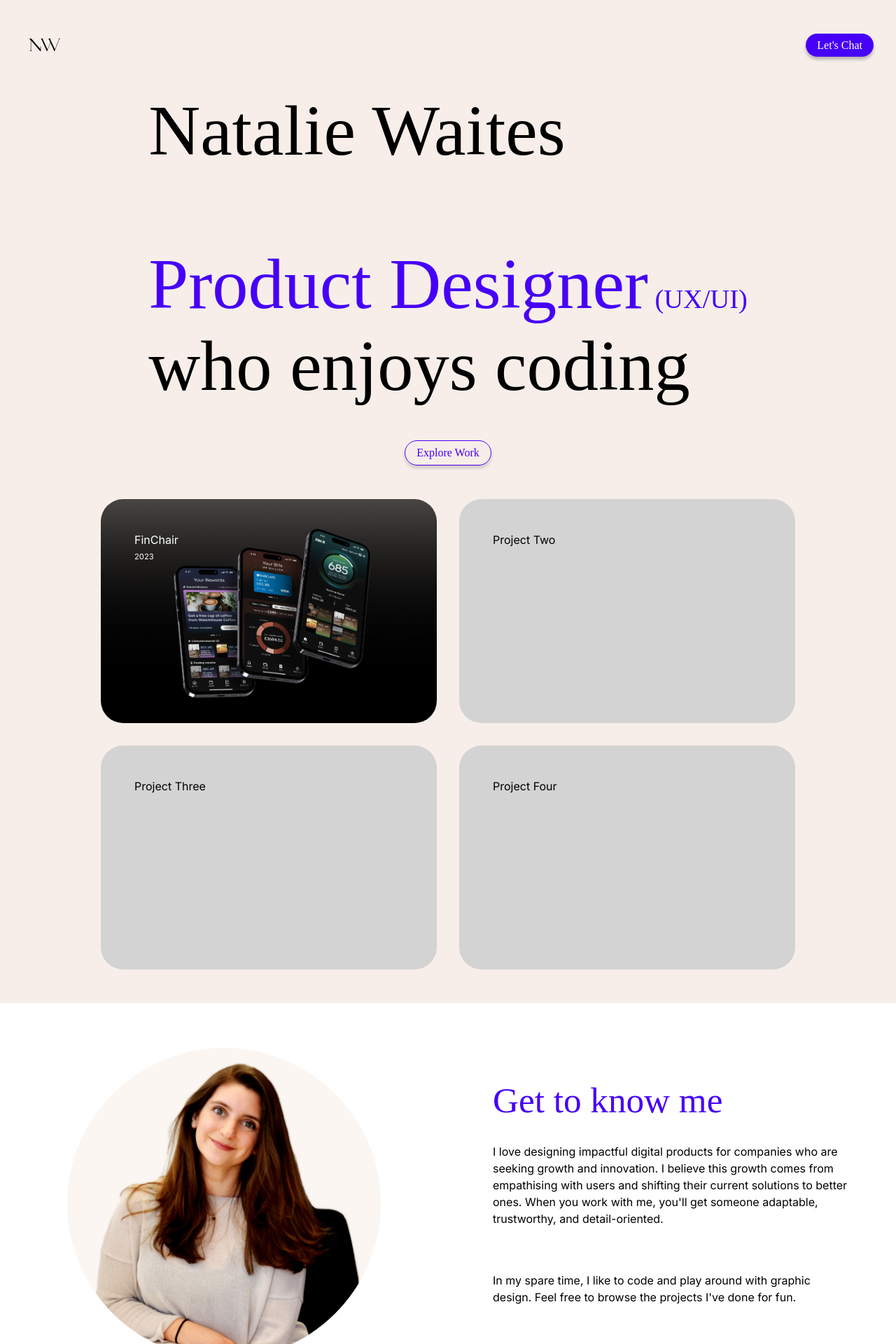
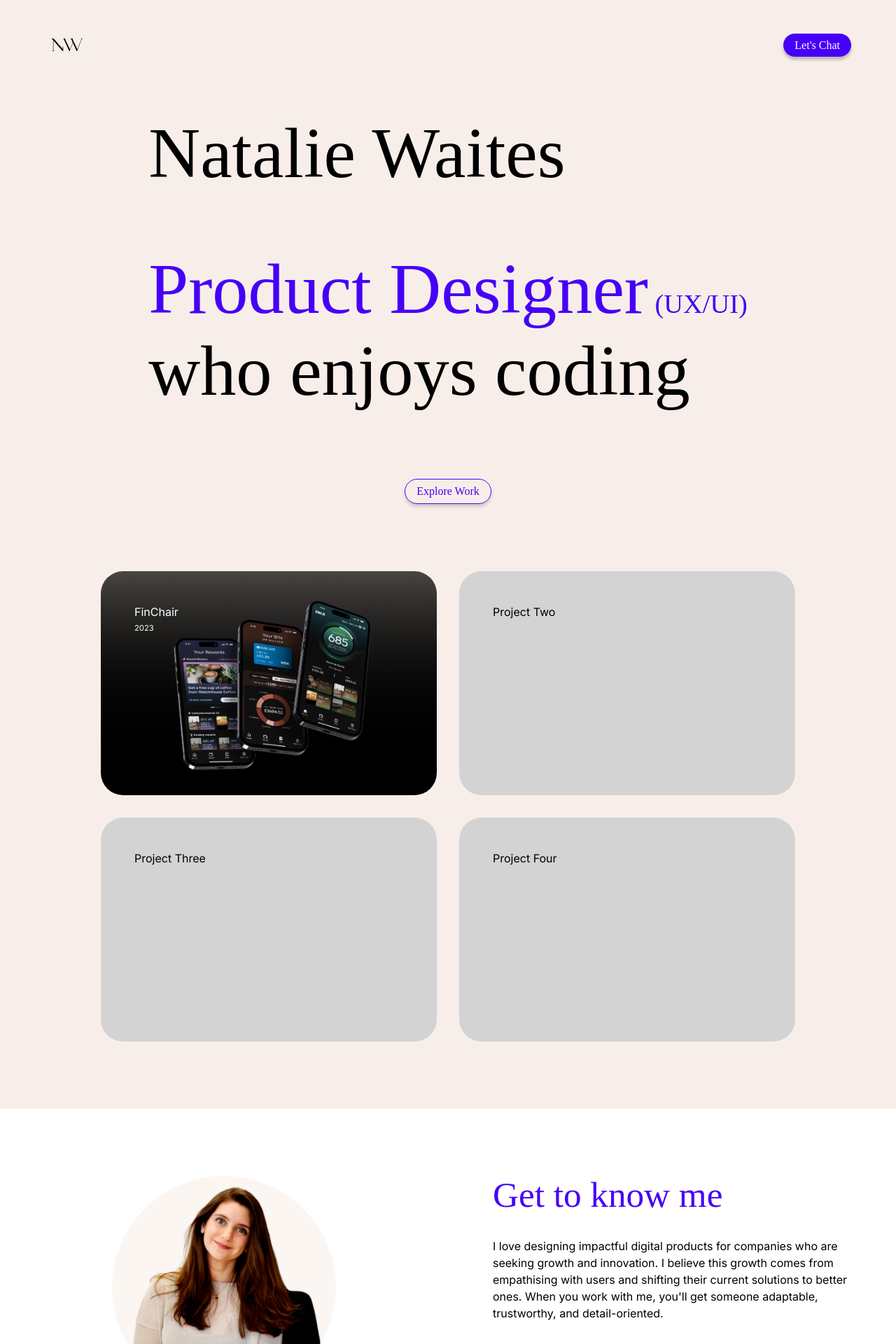
Before and after one commit to nataliejade9/personal-website, a Next.js app: page / in a window 1280 px wide. Shown: the top 1920 px of the page at 70% size. Built offline with nearby package versions, Linux system fonts and the light colour scheme.

Commit message:
Edit layout, header fixed position, move from global css to page

```diff
--- a/src/app/globals.css
+++ b/src/app/globals.css
@@ -29,7 +29,6 @@ a {
 h1 {
   font-family: raleway;
   font-weight: 200;
-  /* font-size: 8em; */
   font-size: 8vw;
 }
 
@@ -44,29 +43,3 @@ p {
   font-family: inter, Arial, Helvetica, sans-serif;
   line-height: 1.5em;
 }
-
-.profile-banner {
-  display: flex;
-  justify-content: center;
-  background-color: white;
-  padding: 4em 0;
-}
-
-.profile-banner p {
-  padding: 2em 0;
-}
-
-.container-left {
-  width: 50%;
-  display: flex;
-  justify-content: center;
-  align-items: center;
-}
-
-.container-right {
-  width: 50%;
-  display: flex;
-  justify-content: center;
-  flex-direction: column;
-  padding: 0 4em;
-}
--- a/src/app/page.js
+++ b/src/app/page.js
@@ -6,14 +6,14 @@ import Button from '../components/Button'
 export default function Home() {
   return (
     <main className={styles.main}>
-      <div className='hero'>
+      <div className={styles.hero}>
         <h1>
           <div className={styles.natalie}>Natalie Waites</div>
           <span className={styles.highlight}>Product Designer</span><span className={styles.smalltitle}> (UX/UI)</span>
           <div>who enjoys coding</div>
         </h1>
 
-     </div>
+      </div>
       <Button type="Secondary" label="Explore Work" href="/"/>
       <ul className={styles.projects}>
         <li className={styles.projectOne}>
@@ -31,11 +31,11 @@ export default function Home() {
         </li>
       </ul>
 
-      <div className='profile-banner'>
-          <div className='container-left'>
+      <div className={styles.profileBanner}>
+          <div className={styles.containerLeft}>
             <Image className={styles.profile} src="/natalie-office.jpg" alt="Portrait photo of Natalie Waites" width={4196} height={2241}/>
           </div>
-          <div className='container-right'>
+          <div className={styles.containerRight}>
             <h2>Get to know me</h2>
             <p>I love designing impactful digital products for companies who are seeking growth and innovation. I believe this growth comes from empathising with users and shifting their current solutions to better ones. When you work with me, you'll get someone adaptable, trustworthy, and detail-oriented.</p>
             <p>In my spare time, I like to code and play around with graphic design. Feel free to browse the projects I've done for fun.</p>
--- a/src/app/page.module.css
+++ b/src/app/page.module.css
@@ -8,7 +8,11 @@
 }
 
 .natalie {
-  padding-bottom: 1em;
+  padding-bottom: 0.75em;
+}
+
+.hero {
+  padding: 10rem 0 3rem 0;
 }
 
 .highlight {
@@ -20,13 +24,8 @@
   color: var(--main-primary)
 }
 
-.profile {
-  width: 70%;
-  height: auto;
-  border-radius: 100%;
-}
-
 .projects {
+  padding: 3em 0;
   display: flex;
   width: 100%;
   justify-content: center;
@@ -53,3 +52,36 @@
   padding: 0.5em 0;
   font-size: 0.7em;
 }
+
+.profileBanner {
+  display: flex;
+  justify-content: center;
+  background-color: white;
+  padding: 4em 0;
+}
+
+.profile {
+  width: 60%;
+  height: auto;
+  border-radius: 100%;
+  padding: 2em;
+}
+
+.containerLeft {
+  width: 50%;
+  display: flex;
+  justify-content: center;
+  align-items: center;
+}
+
+.containerRight {
+  width: 50%;
+  display: flex;
+  justify-content: center;
+  flex-direction: column;
+  padding: 0 4em;
+}
+
+.containerRight > h2, .containerRight > p {
+  padding-bottom: 2rem;
+}
--- a/src/components/Header/index.module.css
+++ b/src/components/Header/index.module.css
@@ -1,10 +1,13 @@
 .header {
   display: flex;
   justify-content: space-between;
+  background-color: var(--main-latte);
   align-items: center;
-  padding: 2rem;
-  max-width: 80rem;
+  padding: 2em 4em;
   margin: 0 auto;
+  position: fixed;
+  top: 0;
+  width: 100%
 }
 
 .header nav ul {
```
